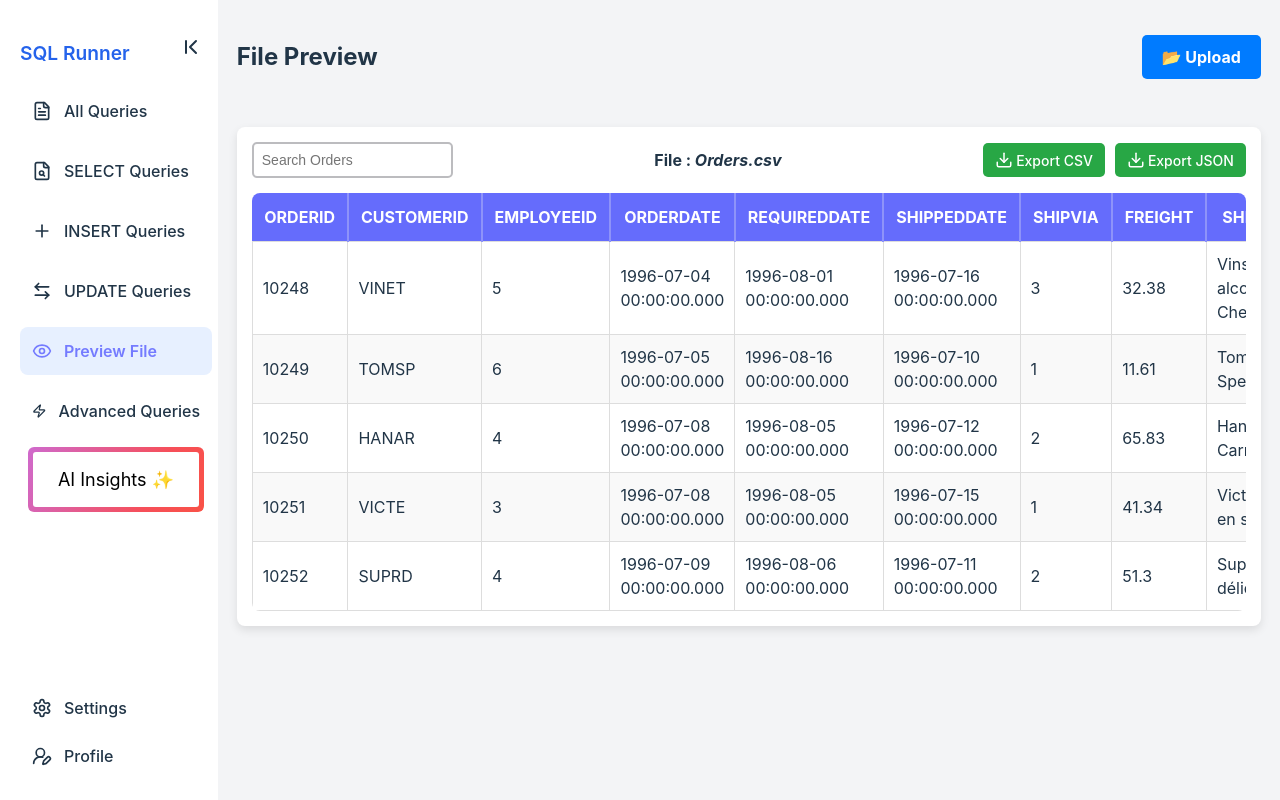
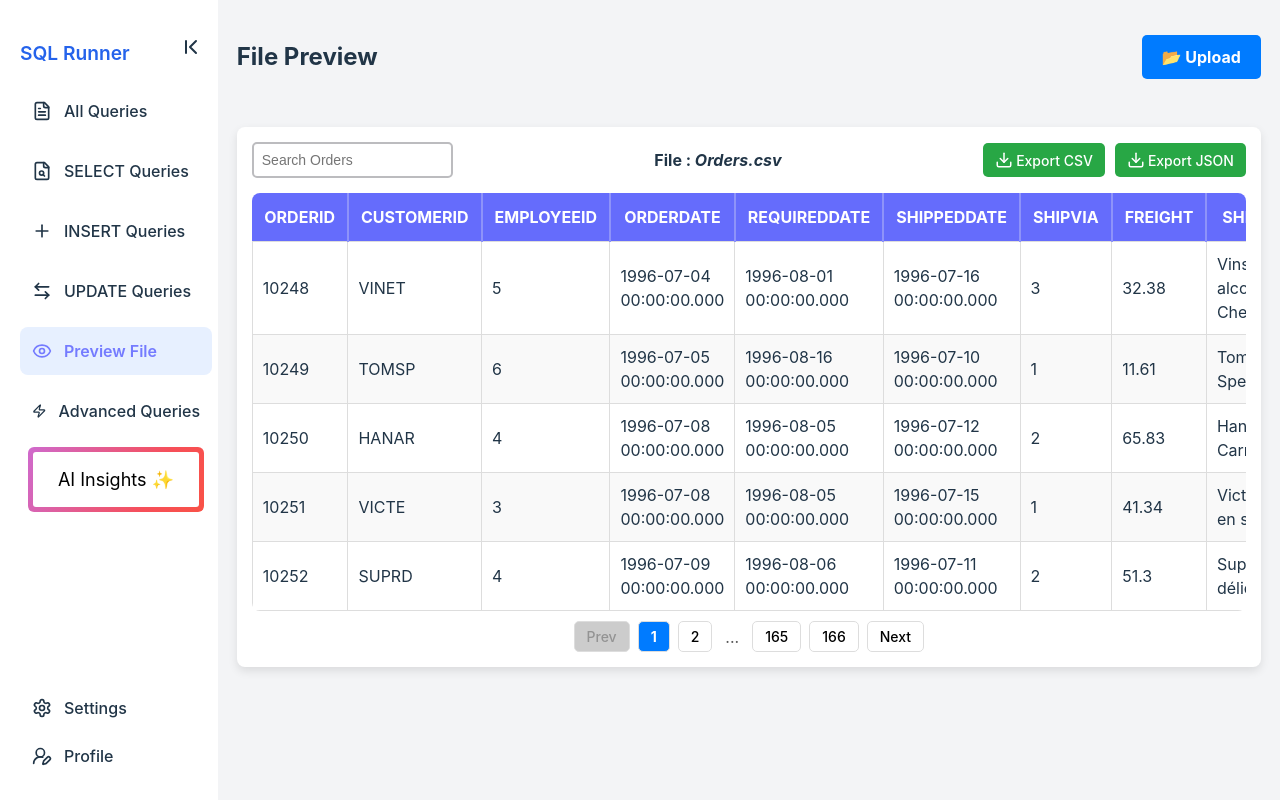
Before and after one commit to hskhanduja03/temp-sql-executor, a React (Vite) app: page /preview in a window 1280 px wide. Built offline with nearby package versions, Linux system fonts and the light colour scheme.

Commit message:
fix preview table pagination error

```diff
--- a/src/components/PreviewTable.jsx
+++ b/src/components/PreviewTable.jsx
@@ -1,28 +1,28 @@
 import React, { useEffect, useState } from "react";
 import Papa from "papaparse";
-import ordersCSV from "../data/orders.csv"; // Default CSV file for initial data loading
-import { saveAs } from "file-saver"; // Utility for exporting data as files
-import { Download } from "lucide-react"; // Icon component for download buttons
+import ordersCSV from "../data/orders.csv"; // Default CSV
+import { saveAs } from "file-saver"; // For exporting JSON
+import { Download } from "lucide-react";
 
 export default function PreviewTable() {
-  const [data, setData] = useState([]); // Stores complete CSV data
-  const [filteredData, setFilteredData] = useState([]); // Stores filtered results based on search
+  const [data, setData] = useState([]);
+  const [filteredData, setFilteredData] = useState([]);
   const [sortConfig, setSortConfig] = useState({
     key: null,
     direction: "none",
-  }); // Handles sorting configurations
-  const [searchQuery, setSearchQuery] = useState(""); // Search query state
-  const [pageIndex, setPageIndex] = useState(0); // Current page index for pagination
-  const [selectedFile, setSelectedFile] = useState("Orders.csv"); // Stores name of uploaded file
-  const pageSize = 5; // Number of records per page
+  });
+  const [searchQuery, setSearchQuery] = useState("");
+  const [pageIndex, setPageIndex] = useState(0);
+  const [selectedFile, setSelectedFile] = useState("Orders.csv");
+  const pageSize = 5;
 
   useEffect(() => {
     fetch(ordersCSV)
       .then((res) => res.text())
-      .then((text) => parseCSV(text)); // Load and parse CSV on component mount
+      .then((text) => parseCSV(text));
   }, []);
 
-  // Parses CSV data into JSON format
+  //To parse
   const parseCSV = (csvText) => {
     Papa.parse(csvText, {
       header: true,
@@ -30,12 +30,11 @@ export default function PreviewTable() {
       complete: (result) => {
         setData(result.data);
         setFilteredData(result.data);
-        setPageIndex(0); // Reset pagination after new data load
+        setPageIndex(0);
       },
     });
   };
 
-  // Handles sorting logic for table columns
   const handleSort = (key) => {
     setSortConfig((prev) => {
       let newDirection = "asc";
@@ -47,7 +46,6 @@ export default function PreviewTable() {
     });
   };
 
-  // Sorts data based on selected column and direction
   const sortedData = [...filteredData].sort((a, b) => {
     if (!sortConfig.key || sortConfig.direction === "none") return 0;
     return sortConfig.direction === "asc"
@@ -60,17 +58,15 @@ export default function PreviewTable() {
   });
 
   useEffect(() => {
-    // Filters data based on search query
     const filtered = data.filter((row) =>
       Object.values(row).some((val) =>
         val?.toString().toLowerCase().includes(searchQuery.toLowerCase())
       )
     );
     setFilteredData(filtered);
-    setPageIndex(0); // Reset pagination when filtering
+    setPageIndex(0);
   }, [searchQuery, data]);
 
-  // Handles file upload and parses new CSV file
   const handleFileUpload = (event) => {
     const file = event.target.files[0];
     if (file) {
@@ -81,29 +77,27 @@ export default function PreviewTable() {
     }
   };
 
-  // Gets paginated data for current page
   const paginatedData = sortedData.slice(
     pageIndex * pageSize,
     (pageIndex + 1) * pageSize
   );
 
-  // Exports filtered data as CSV file
+  // Export CSV
   const exportCSV = () => {
     const csv = Papa.unparse(filteredData);
     const blob = new Blob([csv], { type: "text/csv;charset=utf-8;" });
     saveAs(blob, "filtered_data.csv");
   };
 
-  // Exports filtered data as JSON file
+  // Export JSON
   const exportJSON = () => {
     const json = JSON.stringify(filteredData, null, 2);
     const blob = new Blob([json], { type: "application/json" });
     saveAs(blob, "filtered_data.json");
   };
 
-  const totalPages = Math.ceil(filteredData.length / pageSize); // Total number of pages
+  const totalPages = Math.ceil(filteredData.length / pageSize);
 
-  // Generates pagination numbers dynamically
   const getPaginationNumbers = () => {
     const pageNumbers = [];
     const maxVisiblePages = 2;
@@ -213,7 +207,46 @@ export default function PreviewTable() {
             </tbody>
           </table>
         </div>
+
+        <div className="pagination">
+          <button
+            className="pagination-btn"
+            onClick={() => setPageIndex((prev) => Math.max(prev - 1, 0))}
+            disabled={pageIndex === 0}
+          >
+            Prev
+          </button>
+
+          {getPaginationNumbers().map((num, index) =>
+            num === "..." ? (
+              <span key={index} className="pagination-dots">
+                ...
+              </span>
+            ) : (
+              <button
+                key={index}
+                className={`pagination-btn ${
+                  pageIndex === num - 1 ? "active" : ""
+                }`}
+                onClick={() => setPageIndex(num - 1)}
+              >
+                {num}
+              </button>
+            )
+          )}
+
+          <button
+            className="pagination-btn"
+            onClick={() =>
+              setPageIndex((prev) => Math.min(prev + 1, totalPages - 1))
+            }
+            disabled={pageIndex === totalPages - 1}
+          >
+            Next
+          </button>
+        </div>
       </div>
+      {/* </div> */}
     </>
   );
 }
```
